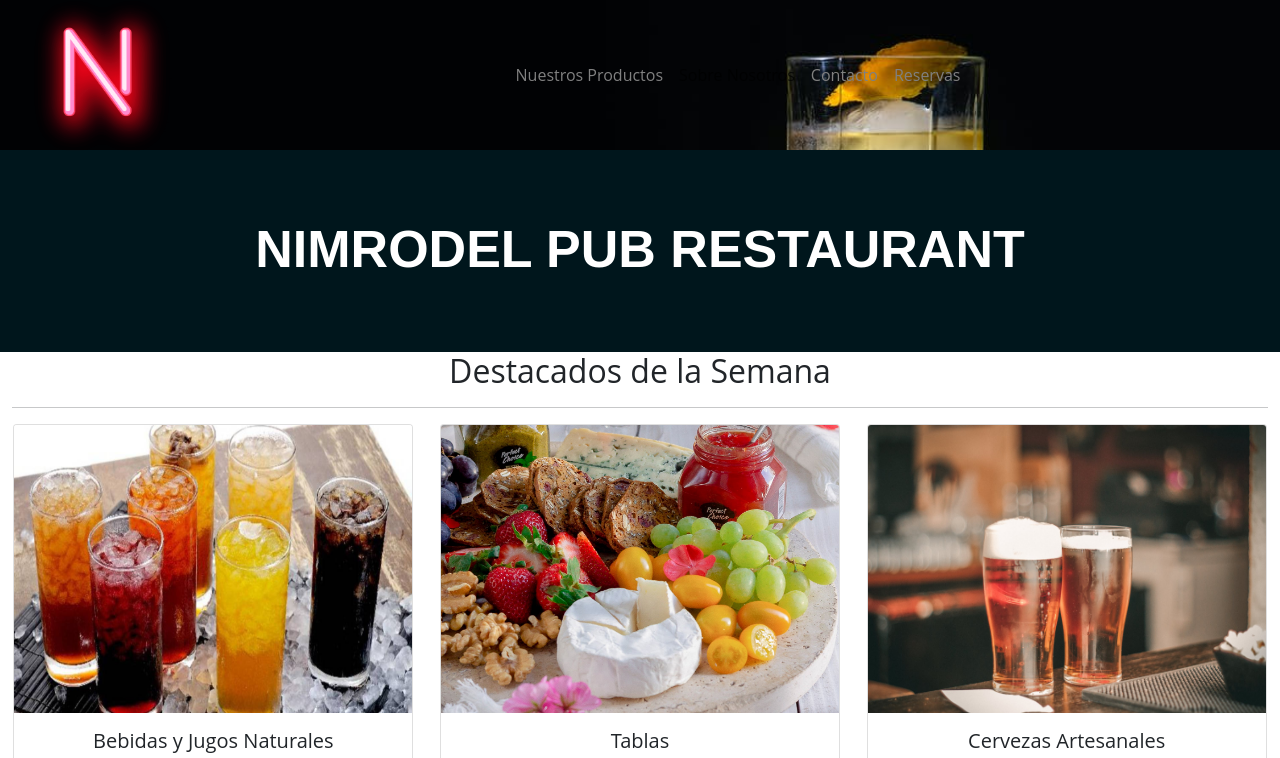
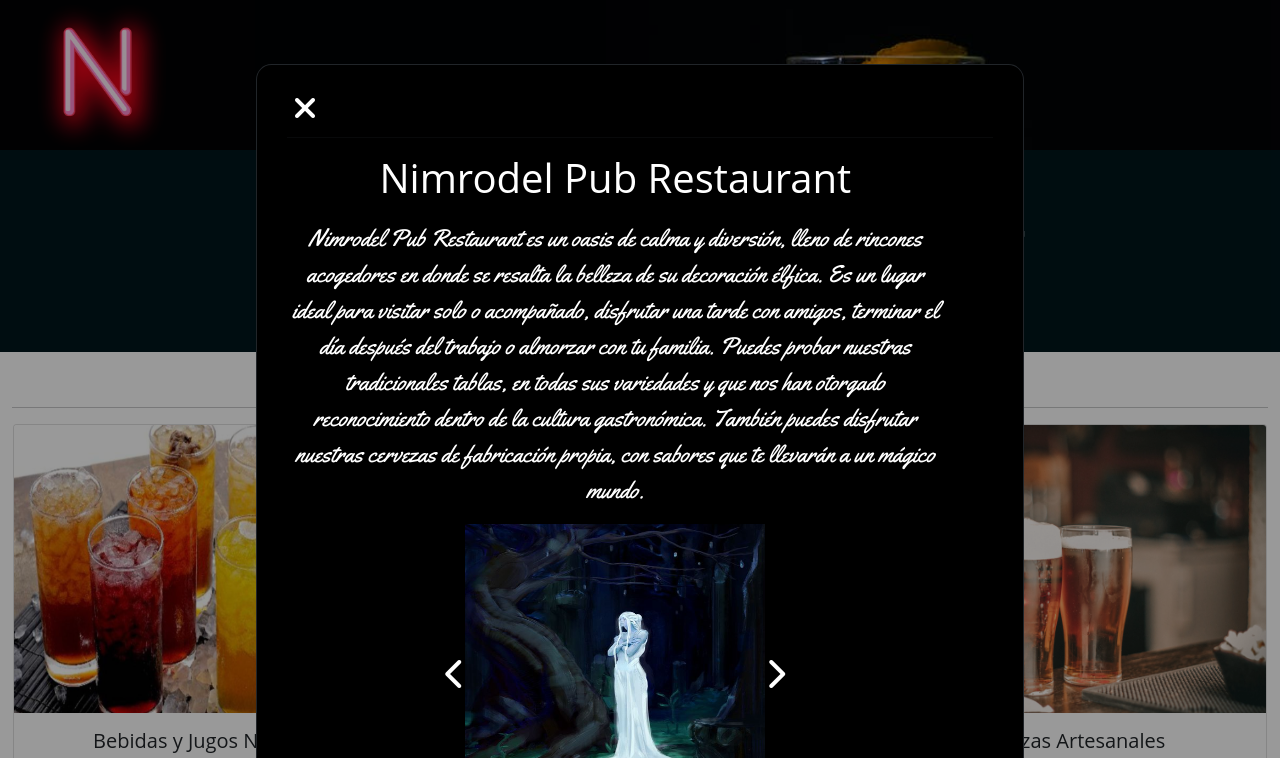
Before and after one commit to dacronik/Nimrodel_Pub_Restaurant, a plain HTML site: page index.html in a window 1280 px wide. Both pictures are taken after a click on the link "Sobre Nosotros". Shown: the top 758 px of the page. Drawn offline with nearby package versions, Linux system fonts and the light colour scheme; a web font is replaced by a local one.

Commit message:
carrusel terminado

```diff
--- a/assets/css/carrusel.css
+++ b/assets/css/carrusel.css
@@ -7,6 +7,8 @@
     }
     .carousel-inner .carousel-item {
         width: 27rem;
-        padding-left: 1.5625rem;
+    }
+    .carousel-inner{
+        margin: 0;
     }
 }
--- /dev/null
+++ b/assets/css/mycarrusel.css
@@ -0,0 +1,86 @@
+@import url('https://fonts.googleapis.com/css2?family=Yellowtail&display=swap');
+
+.myCarrusel {
+    display: none;
+    width: 100%;
+    height: 100%;
+    z-index: 1;
+    position: fixed;
+    left: 0;
+    top: 0;
+    background-color: rgba(0, 0, 0, .4);
+}
+.myCarrusel__content{
+    background-color: #000;
+    width: 60%;
+    margin: 5% auto;
+    border: .0625rem solid;
+    padding: 1.875rem;
+    border-radius: 2%;
+}
+.card-carrusel {
+    width: 93%;
+    display: flex;
+    flex-direction: column;
+    justify-content: center;
+    align-items: center;
+}
+.card-carrusel h1{
+    text-align: center;
+    color: #fff;
+}
+.card-carrusel img{
+    display: block;
+    margin: 0 auto;
+    width: 18.75rem;
+    height: 18.75rem;
+}
+.card-carrusel p{
+    font-family: 'Yellowtail', cursive;
+    font-size: 1.5rem;
+    text-align: center;
+    padding-top: .625rem;
+    color: #fff;
+}
+.button_close{
+    background-color: transparent;
+    color: #fff;
+    border: none;
+}
+.next {
+    background-color: transparent;
+    color: #fff;
+    display: flex;
+    justify-content: end;
+    align-items: center;
+    border: none;
+}
+.prev{
+    background-color: transparent;
+    color: #fff;
+    display: flex;
+    justify-content: end;
+    align-items: center;
+    border: none;
+}
+.carrusel__inner{
+    display: flex;
+}
+
+@media screen and (max-width: 415px) {
+
+    .myCarrusel__content{
+        width: 100%;
+        margin: 0;
+
+    }
+    .card-carrusel {
+        width: 100%;
+    }
+
+    .card-carrusel p{
+        width: 100%;
+        text-align: start;
+    }
+
+}
--- a/assets/js/script.js
+++ b/assets/js/script.js
@@ -6,7 +6,7 @@ var contacto = document.querySelector(".d-none");
 var navContacto = document.getElementById('nav_contacto')
 
 
-navContacto.addEventListener('click', function(){
+navContacto.addEventListener('click', function () {
     contacto.classList.remove('d-none');
     contacto.classList.add('d-block');
 })
@@ -17,7 +17,7 @@ var reservas = document.querySelector("#reservas");
 var nav_reservas = document.getElementById("nav_reservas")
 
 
-nav_reservas.addEventListener('click', function(){
+nav_reservas.addEventListener('click', function () {
     reservas.classList.remove('d-none');
     reservas.classList.add('d-block');
 });
@@ -26,55 +26,58 @@ nav_reservas.addEventListener('click', function(){
 var form = document.getElementById('contact_form')
 
 
-form.addEventListener('submit', function(){
+form.addEventListener('submit', function () {
     obtenerDatos();
 });
 
-function obtenerDatos(){
+function obtenerDatos() {
     var nombre = document.getElementById('contacto_nombres').value
     var email = document.getElementById('contacto_email').value
     var formValido = true;
-    if(nombre ==""){
+    if (nombre == "") {
         alert('El campo "Nombre" es obligatorio')
         formValido = false
     }
-    if(email == ""){
+    if (email == "") {
         alert('El campo "Correo" es obligatorio');
         formValido = false
-    }else {
+    } else {
         alert(`Muchas gracias ${nombre} Hemos recibido su sugerencia y enviaremos una pronta respuesta al correo ${email}`);
     }
 }
 
 // Generando el Modal
-$(document).ready(function(){
+$(document).ready(function () {
 
-    $("img").dblclick(function(){
+    $("img").dblclick(function () {
         var imgScr = this.src //obtener src de la imagen
+        console.log(imgScr)
         //obtener el titulo
         var titulo = this.parentNode.querySelector('h5').innerHTML
+        console.log(titulo)
         // obtener parrafo
         var parrafo = this.parentNode.querySelector('p').innerHTML
+
         //rellenando el Modal
-        $("#title_card").text(titulo);
-        $("#image_card").attr('src',imgScr);
+        // $("#title_card").text(titulo);
+        $("#image_card").attr('src', imgScr);
         $("#parrafo_card").text(parrafo);
 
         //levantar el Modal
         $(".myModal").show();
     });
 
-    $("#modal_close").click(function(){
+    $("#modal_close").click(function () {
         //ocultar modal
         $(".myModal").hide();
     })
 });
 
 // generando las reservas
-$(document).ready(function(){
+$(document).ready(function () {
 
     //obteniendo datos
-    $("#boton_reserva").click(function(){
+    $("#boton_reserva").click(function () {
         var nombre = $("#reserva_nombres").val()
         var correo = $("#reserva_email").val()
         var asistentes = $("#asistentes").val()
@@ -85,3 +88,75 @@ $(document).ready(function(){
                 Gracias por Preferirnos`)
     });
 });
+
+// generado MyCarrusel
+
+
+$(document).ready(function () {
+
+    // funcionalidad al carrusel
+    var currentPosition = 0;
+    var slides = $('.card-carrusel')
+    var numberOfSlides = slides.length;
+    var slideShowInterval;
+    var speed = 3000;
+
+
+    // Agregar botón de siguiente y anterior
+    $('.carrusel__inner').prepend('<span class="nav prev"><i class="fa-sharp fa-solid fa-chevron-left fa-2xl"></i></span>');
+    $('.carrusel__inner').append('<span class="nav next"><i class="fa-sharp fa-solid fa-chevron-right fa-2xl"></i></span>');
+    var nextBtn = $('.next');
+    var prevBtn = $('.prev');
+
+    //ocultando todas las imagenes excepto la primera
+    slides.hide().eq(currentPosition);
+    // iniciar carrusel
+    function startSlideShow(){
+        slideShowInterval = setInterval(nextSlide,speed)
+    }
+
+
+    // mover a la siguiente imagen
+    function nextSlide(){
+        slides.hide().eq(currentPosition);
+        currentPosition = (currentPosition + 1)% numberOfSlides;
+        moveTo(currentPosition);
+    }
+
+    // Mover a la imagen anterior
+    function prevSlide() {
+    slides.hide().eq(currentPosition);
+    currentPosition = (currentPosition - 1) % numberOfSlides;
+    moveTo(currentPosition);
+    }
+    // Mover a una imagen específica
+    function moveTo(position) {
+    slides.fadeOut().eq(position).fadeIn();
+    }
+
+    startSlideShow();
+
+    // Pausar el carrusel al pasar el mouse sobre él
+    $('.myCarrusel').hover(function() {
+    clearInterval(slideShowInterval);
+    }, function() {
+    startSlideShow();
+    });
+
+    // agrenado funcionalidad a boton atras
+    prevBtn.on('click', function(){
+        prevSlide();
+    })
+    // agregando funcionalidad a boton adelante
+    nextBtn.on('click', function(){
+        nextSlide();
+    })
+    // levantar carrusel
+    $("#nosotros").click(function () {
+        $(".myCarrusel").show();
+    })
+    // cerrar carrusel
+    $("#carrusel_close").click(function () {
+        $(".myCarrusel").hide();
+    });
+})
--- a/index.html
+++ b/index.html
@@ -19,6 +19,7 @@
     <!--CSS-->
     <link rel="stylesheet" href="assets/css/base.css">
     <link rel="stylesheet" href="assets/css/header.css">
+    <link rel="stylesheet" href="assets/css/mycarrusel.css">
     <link rel="stylesheet" href="assets/css/llamada.css">
     <link rel="stylesheet" href="assets/css/destacados.css">
     <link rel="stylesheet" href="assets/css/modal.css">
@@ -47,7 +48,7 @@
                             <a class="nav-link" href="#destacados">Nuestros Productos</a>
                         </li>
                         <li class="nav-item">
-                            <a class="nav-link" href="#">Sobre Nosotros</a>
+                            <a class="nav-link" id="nosotros" href="#">Sobre Nosotros</a>
                         </li>
                         <li class="nav-item">
                             <a class="nav-link" id="nav_contacto" href="#contacto">Contacto</a>
@@ -62,10 +63,46 @@
     </header>
     <!--fin del header-->
 
+    <!--Inicio carrousel "sobre nosotros"-->
+    <div class="myCarrusel">
+        <div class="myCarrusel__content container col-sm-12">
+            <button id="carrusel_close" class="button_close">
+                <i class="fa-sharp fa-solid fa-xmark fa-2xl"></i>
+            </button>
+            <hr>
+            <div class="card-carrusel col-12">
+                <h1 id="title_carrousel">Nimrodel Pub Restaurant</h1>
+                <p id="parrafo_carrousel">Nimrodel Significa “dama de la cueva blanca”. Fue una elfa silvana que vivió
+                    durante la Tercera Edad del Sol en el bosque de Lothlórien. En honor a su nombre, se acuña
+                    Nimrodel al río que nace en las Montañas Nubladas.</p>
+                <div class="carrusel__inner">
+                    <img id="image_carrousel" src="assets/img/carrusel_2.jpg" alt="">
+                </div>
+            </div>
+            <div class="card-carrusel">
+                <h1 id="title_carrousel">Nimrodel Pub Restaurant</h1>
+                <p id="parrafo_carrousel">Nimrodel Pub Restaurant es un oasis de calma y diversión, lleno de rincones acogedores
+                    en donde se resalta la belleza de su decoración élfica.
+                    Es un lugar ideal para visitar solo o acompañado, disfrutar una tarde con amigos, terminar
+                    el día después del trabajo o almorzar con tu familia.
+                    Puedes probar nuestras tradicionales tablas, en todas sus variedades y que nos han
+                    otorgado reconocimiento dentro de la cultura gastronómica.
+                    También puedes disfrutar nuestras cervezas de fabricación propia, con sabores que te
+                    llevarán a un mágico mundo.</p>
+                <div class="carrusel__inner">
+                    <img id="image_carrousel" src="assets/img/carrusel_1.jpg" alt="">
+                </div>
+            </div>
+        </div>
+    </div>
+    <!--Fin carrousel "sobre nosotros"-->
+
     <!--seccion titulo-->
     <section class="llamada container-fluid">
         <h1 class="llamada__titulo">Nimrodel Pub Restaurant</h1>
     </section>
+    <!--Fin seccion de titulo-->
+
     <!--inicio seccion cards-->
     <section class="destacados container-fluid">
         <h2 class="destacados__titulo" id="destacados">Destacados de la Semana</h2>
@@ -202,7 +239,7 @@
     </section>
     <!--fin section reservas-->
     <!--inicio Carrusel-->
-    <section class="carrusel container mt-5">
+    <section class="carousel container mt-5">
         <div id="carouselExampleControls" class="carousel slide" data-bs-ride="carousel">
             <div class="carousel-inner">
                 <div class="carousel-item active">
```
Also changed, not shown: assets/img/carrusel_1.jpg (added), assets/img/carrusel_2.jpg (added).
